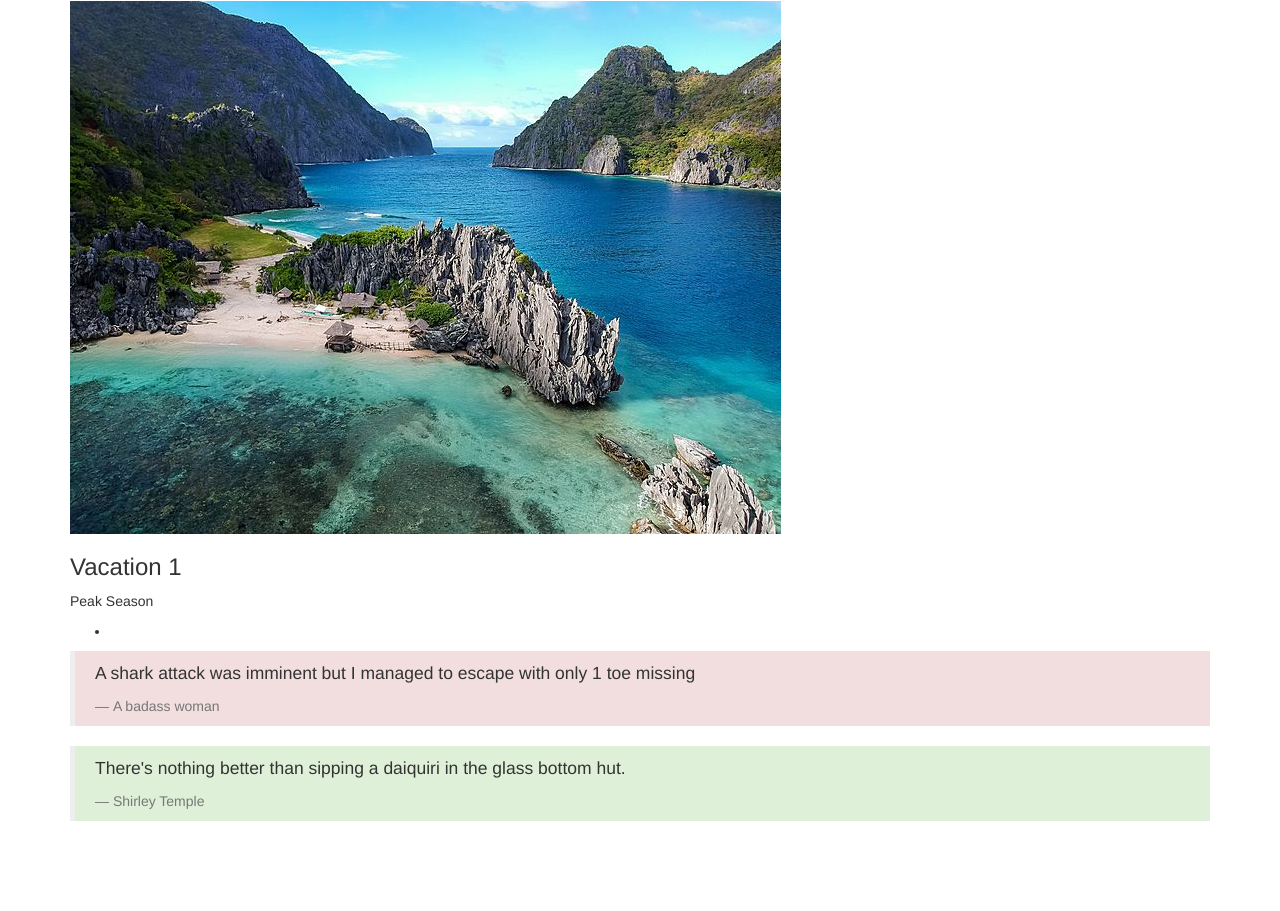
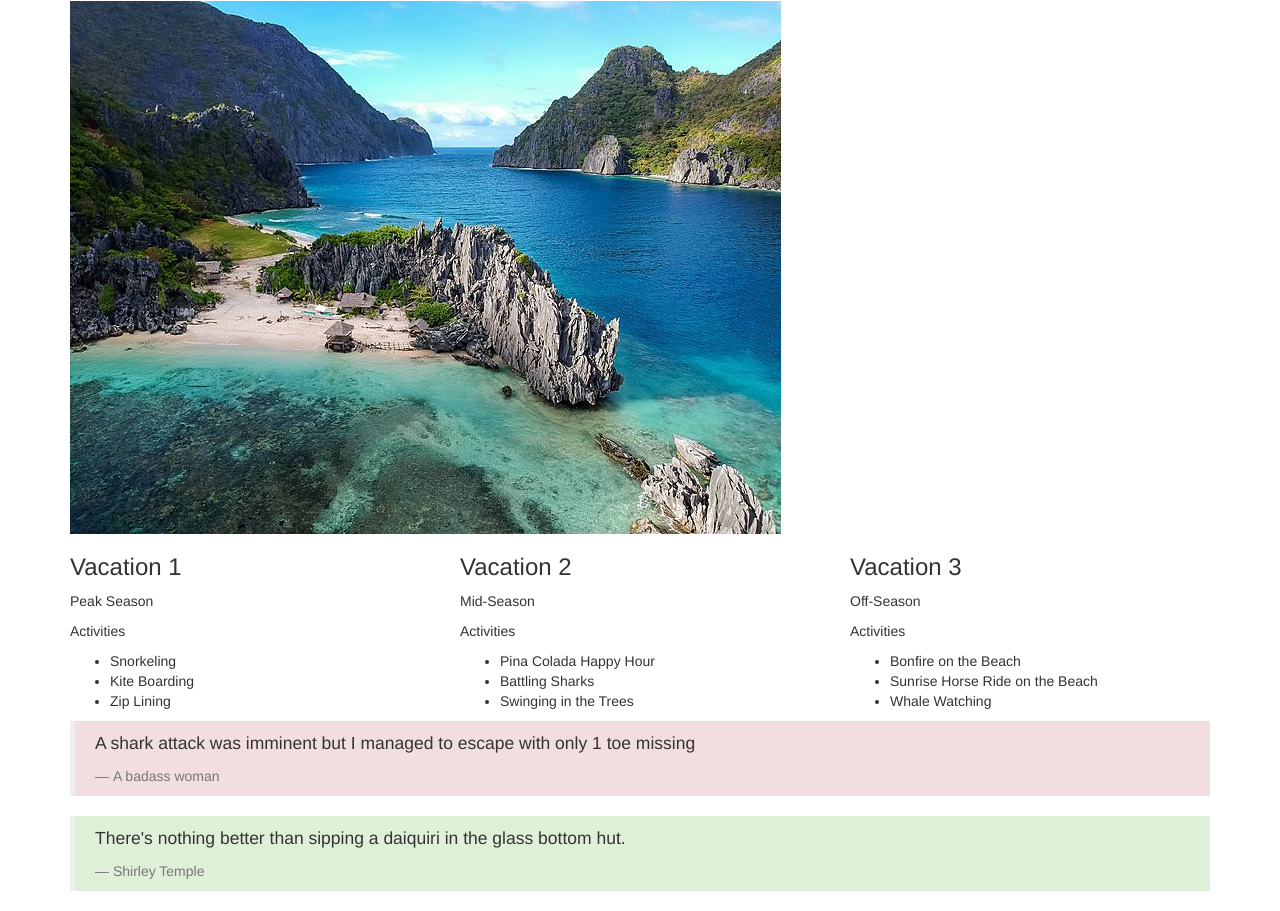
Before and after one commit to Misterydwn/Vacation, a plain HTML site: page index.html in a window 1280 px wide. Shown: the part 277-1188 px from the top of the page. Before the commit the page ends 1118 px from the top, so only its background shows below. Drawn offline with Linux system fonts and the light colour scheme.

Commit message:
add more columns and content

```diff
--- a/index.html
+++ b/index.html
@@ -17,10 +17,33 @@
       <div class="col-md-4">
         <h3>Vacation 1</h3>
         <p>Peak Season</p>
+        <p>Activities</p>
         <ul>
-          <li></li>
+          <li>Snorkeling</li>
+          <li>Kite Boarding</li>
+          <li>Zip Lining</li>
         </ul>
       </div><!--column-->
+      <div class="col-md-4">
+        <h3>Vacation 2</h3>
+        <p>Mid-Season</p>
+        <p>Activities</p>
+        <ul>
+          <li>Pina Colada Happy Hour</li>
+          <li>Battling Sharks</li>
+          <li>Swinging in the Trees</li>
+        </ul>
+      </div>
+      <div class="col-md-4">
+        <h3>Vacation 3</h3>
+        <p>Off-Season</p>
+        <p>Activities</p>
+        <ul>
+          <li>Bonfire on the Beach</li>
+          <li>Sunrise Horse Ride on the Beach</li>
+          <li>Whale Watching</li>
+        </ul>
+      </div>
     </div><!--row-->
     <blockquote class="bg-danger">
       <p>A shark attack was imminent but I managed to escape with only 1 toe missing</p>
```
